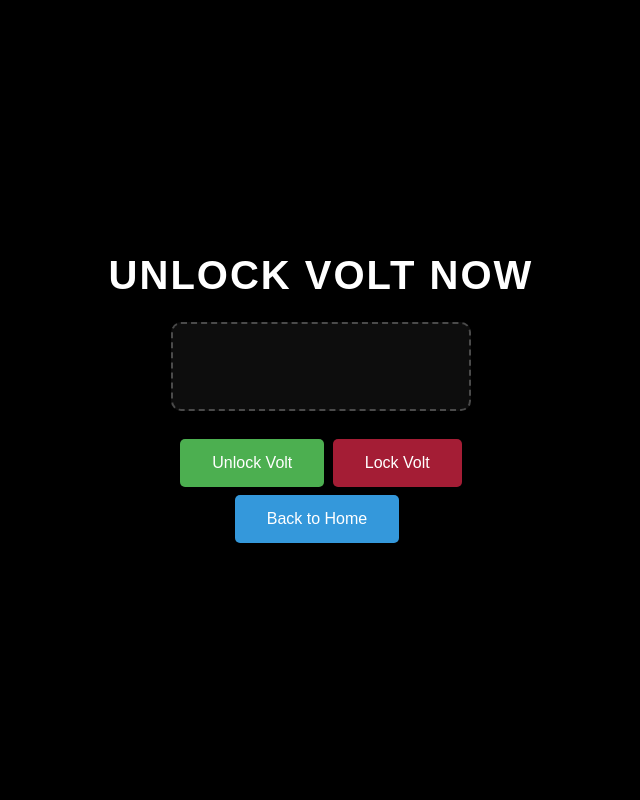
After one commit to sidhanthapoddar99/photo-lib, a Flask app: page /secure_volt/ in a window 1280 px wide. The commit adds this page. Shown: the whole page, without its empty margins (319-959 px from the left). Run offline with Flask 3, Linux system fonts and the light colour scheme.

Commit message:
Just adding features and Debug

```diff
--- a/app.py
+++ b/app.py
@@ -6,9 +6,17 @@ import base64
 import json
 import logging
 
+
+
+routes_of_all_volts = {
+                        "Secure": 'static/posts',
+                        "Locked" : 'static/posts_nsfw'
+                    }
+
 app = Flask(__name__)
-app.config['UPLOAD_FOLDER'] = 'static/posts'
+app.config['UPLOAD_FOLDER'] = routes_of_all_volts["Secure"]
 logging.basicConfig(level=logging.DEBUG)
+passaword_69 = "69"
 
 @app.route('/')
 def index():
@@ -21,7 +29,39 @@ def index():
             images = sorted([f for f in os.listdir(post_path) if f.endswith(('.png', '.jpg', '.jpeg'))])
             posts.append({'id': folder, 'images': images})
     logging.debug(f"Posts found: {posts}")
-    return render_template('index.html', posts=posts)
+    return render_template('index.html', posts=posts, voltname=str(app.config['UPLOAD_FOLDER']).lstrip("static/"))
+
+##################################################################################################################
+###################################### Volt and Secure ###########################################################
+##################################################################################################################
+
+
+@app.route('/secure_volt/', methods=['GET', 'POST'])
+def secure_volt():
+
+    if request.method == 'POST':
+
+        password = request.form.get('Password')
+        print(password)
+        if password == passaword_69:
+            app.config['UPLOAD_FOLDER'] = routes_of_all_volts["Locked"]
+
+        return redirect(url_for('index'))
+
+    return render_template('secure.html')
+
+
+@app.route('/lock_volt/', methods=['GET'])
+def lock_volt():
+    app.config['UPLOAD_FOLDER'] = routes_of_all_volts["Secure"]
+    return redirect(url_for('index'))
+
+
+
+##################################################################################################################
+###################################### Upload and File ###########################################################
+##################################################################################################################
+
 
 @app.route('/upload', methods=['GET', 'POST'])
 def upload():
@@ -63,6 +103,8 @@ def upload():
 
     return render_template('upload.html')
 
+
+
 def get_extension(image):
     if image.format == 'JPEG':
         return '.jpg'
@@ -71,9 +113,19 @@ def get_extension(image):
     else:
         return '.jpg'  # Default to jpg if format is unknown
 
+
+
 @app.route('/static/<path:filename>')
 def serve_static(filename):
     return send_from_directory(app.static_folder, filename)
+
+
+
+
+##################################################################################################################
+###################################### Post Details ##############################################################
+##################################################################################################################
+
 
 
 def get_post_details():
@@ -81,7 +133,8 @@ def get_post_details():
     for folder in os.listdir(app.config['UPLOAD_FOLDER']):
         post_path = os.path.join(app.config['UPLOAD_FOLDER'], folder)
         if os.path.isdir(post_path):
-            images = sorted([f for f in os.listdir(post_path) if f.endswith(('.png', '.jpg', '.jpeg'))])
+            images = sorted([f for f in os.listdir(post_path) if f.endswith(('.png', '.jpg', '.jpeg'))],
+                            key=lambda x: int(x.split('.')[0]))
             posts[folder] = {'id': folder, 'images': images}
     logging.debug(f"Posts found: {posts}")
     return posts
@@ -103,7 +156,9 @@ def get_post(post_id):
 def open_individual_post(id):
     post_path = os.path.join(app.config['UPLOAD_FOLDER'], id)
     # images = sorted([f for f in os.listdir(post_path) if f.endswith(('.png', '.jpg', '.jpeg'))])
-    return render_template('individual_post.html', id=id)
+    return render_template('individual_post.html', id=id, volt_name = str(app.config['UPLOAD_FOLDER']).lstrip("static/"))
+
+
 
 @app.route('/api/all_posts_list/<current_post_id>', methods=['GET'])
 def get_all_posts_list(current_post_id):
@@ -121,6 +176,13 @@ def get_all_posts_list(current_post_id):
     return jsonify({'current': current_post_id, 'prev': prev_post, 'next': next_post})
 
 
+
+
+##################################################################################################################
+###################################### Main Function #############################################################
+##################################################################################################################
+
+
 if __name__ == '__main__':
     os.makedirs(app.config['UPLOAD_FOLDER'], exist_ok=True)
 
--- a/static/js/post.js
+++ b/static/js/post.js
@@ -1,3 +1,5 @@
+// import {  updateNavVisibility } from "./slider";
+
 // DOM elements
 const expandedPost = document.getElementById('expanded-post');
 const expandedPostContent = document.querySelector('.expanded-post-content');
@@ -43,6 +45,8 @@ function setImage(imageIndex) {
     expandedPostContent.innerHTML = '';
     expandedPostContent.appendChild(imageArray[imageIndex]);
     updateImageCounter();
+    update_visibility_wrapped();
+
 }
 
 function changePost(direction) {
@@ -68,7 +72,7 @@ function fetchAndDisplayPost(postId) {
             currentPostId = postId;
             imageArray = post.images.map(image => {
                 const img = document.createElement('img');
-                img.src = `/static/posts/${post.id}/${image}`;
+                img.src = `/static/${volt_name}/${post.id}/${image}`;
                 img.style.objectFit = 'contain';
                 return img;
             });
--- a/templates/index.html
+++ b/templates/index.html
@@ -11,14 +11,14 @@
     <div class="container">
         <h1>Photo Library</h1>
         <a href="{{ url_for('upload') }}">Upload New Post</a>
-
+        <a href="{{ url_for('secure_volt') }}">Unlock Volt</a>
         <br><br>
 
         <div class="grid">
             {% for post in posts %}
                 <div class="post" data-post-id="{{ post.id }}">
                     <a href="{{ url_for('open_individual_post', id=post.id) }}">
-                    <img src="{{ url_for('static', filename='posts/' + post.id + '/' + post.images[0]) }}" alt="Post {{ post.id }}">
+                    <img src="{{ url_for('static', filename=voltname+'/' + post.id + '/' + post.images[0]) }}" alt="Post {{ post.id }}">
                     </a>
 
                 </div>
--- /dev/null
+++ b/templates/secure.html
@@ -0,0 +1,144 @@
+<!DOCTYPE html>
+<html lang="en">
+<head>
+    <meta charset="UTF-8">
+    <meta name="viewport" content="width=device-width, initial-scale=1.0">
+    <title>Upload New Post</title>
+    <style>
+        * {
+            margin: 0;
+            padding: 0;
+            box-sizing: border-box;
+        }
+
+        body, html {
+            height: 100%;
+            font-family: 'Arial', sans-serif;
+            background-color: #000;
+            color: #fff;
+            display: flex;
+            justify-content: center;
+            align-items: center;
+        }
+
+        .container {
+            width: 100%;
+            max-width: 800px;
+            padding: 2rem;
+        }
+
+        h1 {
+            font-size: 2.5rem;
+            margin-bottom: 1.5rem;
+            text-align: center;
+            text-transform: uppercase;
+            letter-spacing: 2px;
+        }
+
+        #Password {
+            border: 2px dashed #4a4a4a;
+            padding: 2rem;
+            text-align: center;
+            margin-bottom: 1.5rem;
+            border-radius: 10px;
+            background-color: rgba(255, 255, 255, 0.05);
+            transition: all 0.3s ease;
+            cursor: pointer;
+            font-size: large;
+            color: #fff;
+        }
+
+        #Password:hover, #Password.drag-over {
+            background-color: rgba(255, 255, 255, 0.1);
+        }
+
+        #image-preview {
+            display: grid;
+            grid-template-columns: repeat(auto-fill, minmax(100px, 1fr));
+            gap: 1rem;
+            margin-bottom: 1.5rem;
+        }
+
+        #image-preview img {
+            width: 100%;
+            height: 100px;
+            object-fit: cover;
+            border-radius: 5px;
+            transition: transform 0.3s ease;
+        }
+
+        #image-preview img:hover {
+            transform: scale(1.05);
+        }
+
+        #upload-form {
+            text-align: center;
+        }
+
+        button {
+            background-color: #4CAF50;
+            border: none;
+            color: white;
+            padding: 15px 32px;
+            text-align: center;
+            text-decoration: none;
+            display: inline-block;
+            font-size: 16px;
+            margin: 4px 2px;
+            cursor: pointer;
+            border-radius: 5px;
+            transition: background-color 0.3s ease;
+        }
+
+        button:hover {
+            background-color: #45a049;
+        }
+
+        #back-button {
+            background-color: #3498db;
+            margin-right: 10px;
+        }
+
+        #back-button:hover {
+            background-color: #2980b9;
+        }
+
+        .popup {
+            position: fixed;
+            top: 20px;
+            left: 50%;
+            transform: translateX(-50%);
+            background-color: rgba(255, 0, 0, 0.8);
+            color: white;
+            padding: 15px 30px;
+            border-radius: 5px;
+            display: none;
+            animation: fadeInOut 3s ease-in-out;
+        }
+
+        @keyframes fadeInOut {
+            0%, 100% { opacity: 0; }
+            10%, 90% { opacity: 1; }
+        }
+    </style>
+</head>
+<body>
+    <div class="container">
+        <h1>Unlock Volt Now</h1>
+
+        <form id="upload-form" method="POST" action="{{url_for('secure_volt')}}">
+            <input type="passowrd" name="Password" id="Password">
+            <br>
+            <button type="submit" > Unlock Volt</button>
+            <button type="button" onclick="window.location.href='{{ url_for('lock_volt') }}'" style="background-color: #a41d35;"> Lock Volt</button>
+            <br>
+            <button id="back-button" type="button" onclick="window.location.href='{{ url_for('index') }}'">Back to Home</button>
+
+        </form>
+    </div>
+
+    <!-- <div id="popup" class="popup">!</div> -->
+
+
+</body>
+</html>
```
Also changed, not shown: static/css/index_style.css (+19 -0 lines), static/css/individual_style.css (+58 -1 lines), static/js/slider.js (added, +56 -0 lines), templates/individual_post.html (+15 -3 lines), 1 other file.
